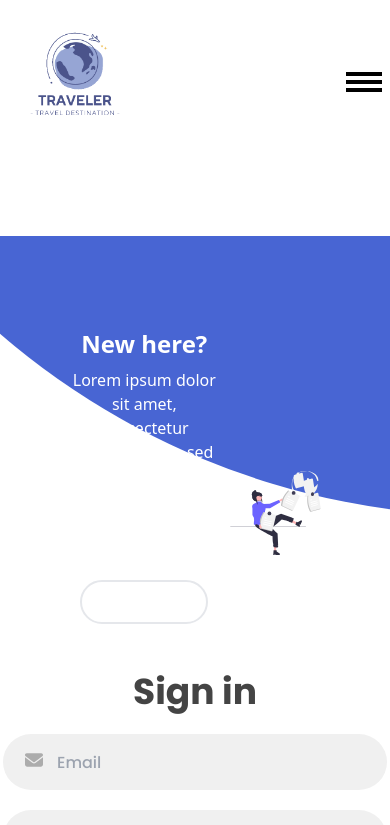
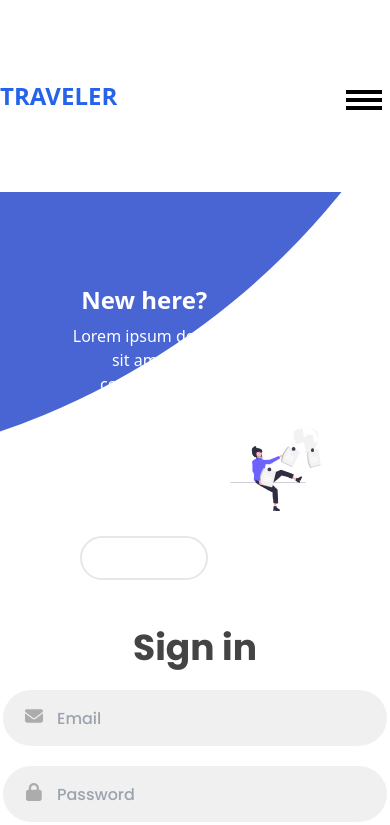
Before and after one commit to Summer-luna/Travel-Social-Media-App, a Next.js app: page /auth in a window 390 px wide. Shown: the top 825 px of the page. Built offline with nearby package versions, Linux system fonts and the light colour scheme.

Commit message:
completed responsive login and signup page

```diff
--- a/components/layout/main-header.jsx
+++ b/components/layout/main-header.jsx
@@ -15,18 +15,16 @@ const MainHeader = () => {
   const hideNavbar = open ? "translate-x-0" : "translate-x-full";
 
   return (
-    <div className="flex items-center justify-between">
-      <div>
-        <Logo />
-      </div>
+    <div className="mt-20 flex items-center justify-between">
+      <div className="text-2xl font-bold uppercase text-blue-600">Traveler</div>
       <div
-        className={`md:hidden transition ease duration-700 z-10 cursor-pointer ${openHamburger}`}
+        className={`ease z-10 cursor-pointer transition duration-700 md:hidden ${openHamburger}`}
         onClick={openNavbar}
       >
         <HamburgerBtn />
       </div>
       <nav
-        className={`w-3/4 text-lg bg-amber-100 tracking-wider h-screen w-1/2 absolute right-0 top-0 flex justify-center items-center z-0 ${hideNavbar} transition ease-in-out duration-700 md:block md:static md:h-full md:translate-x-0 md:bg-white md:transition-none`}
+        className={`absolute right-0 top-0 z-0 flex h-screen w-3/4 w-1/2 items-center justify-center bg-amber-100 text-lg tracking-wider ${hideNavbar} transition duration-700 ease-in-out md:static md:block md:h-full md:translate-x-0 md:bg-white md:transition-none`}
       >
         <NavBar />
       </nav>
--- a/pages/auth/index.js
+++ b/pages/auth/index.js
@@ -10,20 +10,45 @@ const AuthenticationPage = () => {
 
   if (mode === "signup") {
     beforeContentStyle =
-      "lg:before:translate-x-full lg:before:right-1/2 before:translate-y-[115%] before:right-2/3";
+      "lg:before:translate-x-full lg:before:right-1/2 before:translate-y-[115%] before:-right-[30%]";
     formContainerStyle = "lg:left-1/4 bottom-[45%]";
   }
 
   if (mode === "signin") {
     formContainerStyle = "lg:left-3/4 bottom-0";
+    beforeContentStyle = "before:-right-[30%]";
   }
 
   return (
     <div
-      className={`relative mt-20 flex h-[800px] w-full flex-col justify-center overflow-hidden before:absolute before:bottom-[65%] before:-left-2/3 before:z-40 before:h-[1500px] before:w-[1500px] before:rounded-full before:bg-primary-hover-color before:from-sky-500 before:to-indigo-500 before:content-[''] lg:before:-top-[10%] lg:before:right-[48%] lg:before:h-[2000px] lg:before:w-[2000px] lg:before:-translate-y-1/2 lg:before:bg-gradient-to-br ${beforeContentStyle} before:transition-all before:duration-[1800ms] before:ease-in-out`}
+      className={`
+      content-gradient
+      content-transition
+      /*before:-left-2/3
+      */
+      /*lg:before:-left-3/4*/
+      relative
+      mt-20
+      flex
+      h-[800px]
+      w-full flex-col
+      justify-center overflow-hidden
+      before:absolute
+      before:bottom-[65%]
+      before:z-40
+      before:h-[1500px]
+      before:w-[1500px]
+      lg:before:-top-[10%]
+      lg:before:right-[48%]
+      lg:before:h-[2000px]
+      lg:before:w-[2000px]
+      lg:before:-translate-y-1/2
+      lg:before:bg-gradient-to-br
+      ${beforeContentStyle}
+      `}
     >
       <div
-        className={`transition- absolute z-30 grid h-full w-full grid-cols-1 items-end delay-700 duration-1000 ease-in-out lg:top-1/2 lg:w-1/2 lg:-translate-x-1/2 lg:-translate-y-1/2 ${formContainerStyle}`}
+        className={`transition-full absolute z-30 grid h-full w-full grid-cols-1 items-end delay-700 duration-1000 ease-in-out lg:top-1/2 lg:w-1/2 lg:-translate-x-1/2 lg:-translate-y-1/2 lg:items-center ${formContainerStyle}`}
       >
         <LoginForm type="signin" mode={mode} />
         <LoginForm type="signup" mode={mode} />
--- a/styles/globals.css
+++ b/styles/globals.css
@@ -11,3 +11,11 @@
 .sidePanel-image-transition {
   @apply transition delay-500 duration-[900ms];
 }
+
+.content-gradient {
+  @apply before:rounded-full before:bg-primary-hover-color before:from-sky-500 before:to-indigo-500 before:content-[''];
+}
+
+.content-transition {
+  @apply before:transition-all before:duration-[1800ms] before:ease-in-out;
+}
```
